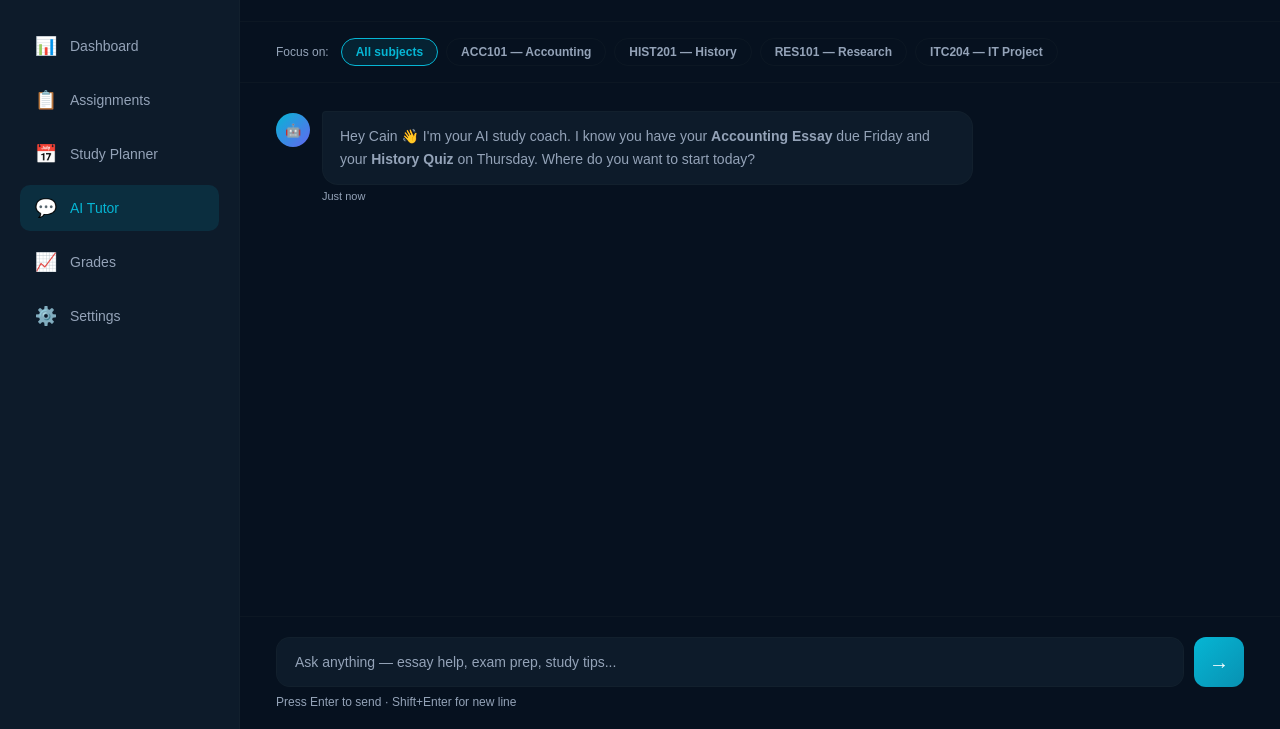
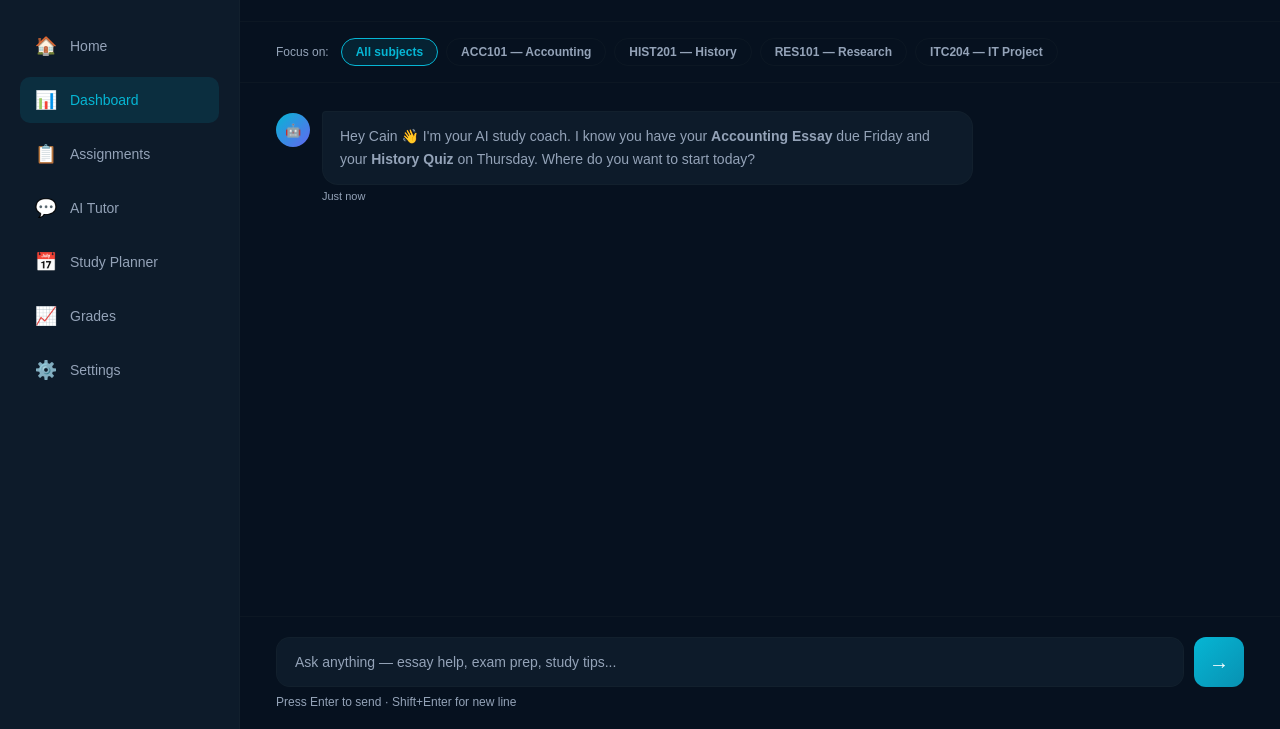
Before and after one commit to Kiti29/studyai-app, a website: page tutor.html in a window 1280 px wide. Shown: the part 71-800 px from the top of the page. Drawn offline with Linux system fonts and the light colour scheme.

Commit message:
fix navigation routes for Vercel

```diff
--- a/tutor.html
+++ b/tutor.html
@@ -78,12 +78,13 @@
   <!-- SIDEBAR -->
   <aside class="sidebar">
     <div class="logo">StudyAI</div>
-    <a href="dashboard.html" class="nav-item"><span class="nav-icon">📊</span> Dashboard</a>
-    <a href="assignments.html" class="nav-item"><span class="nav-icon">📋</span> Assignments</a>
-    <a href="#" class="nav-item"><span class="nav-icon">📅</span> Study Planner</a>
-    <a href="tutor.html" class="nav-item active"><span class="nav-icon">💬</span> AI Tutor</a>
-    <a href="#" class="nav-item"><span class="nav-icon">📈</span> Grades</a>
-    <a href="#" class="nav-item"><span class="nav-icon">⚙️</span> Settings</a>
+   <a href="/" class="nav-item"><span class="nav-icon">🏠</span> Home</a>
+<a href="/dashboard" class="nav-item active"><span class="nav-icon">📊</span> Dashboard</a>
+<a href="/assignments" class="nav-item"><span class="nav-icon">📋</span> Assignments</a>
+<a href="/tutor" class="nav-item"><span class="nav-icon">💬</span> AI Tutor</a>
+<a href="#" class="nav-item"><span class="nav-icon">📅</span> Study Planner</a>
+<a href="#" class="nav-item"><span class="nav-icon">📈</span> Grades</a>
+<a href="#" class="nav-item"><span class="nav-icon">⚙️</span> Settings</a>
   </aside>
 
   <!-- MAIN -->
```
Also changed, not shown: assignments.html (+7 -6 lines), dashboard.html (+5 -4 lines), index.html (+2 -2 lines).
